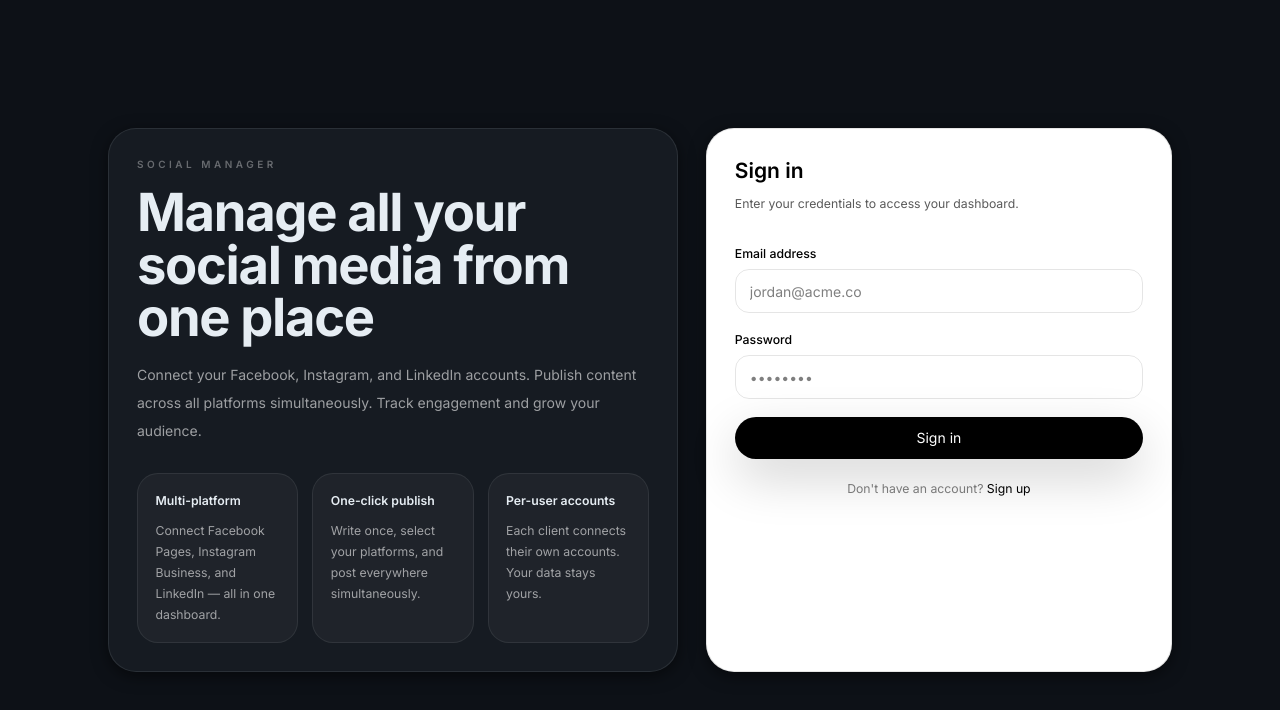
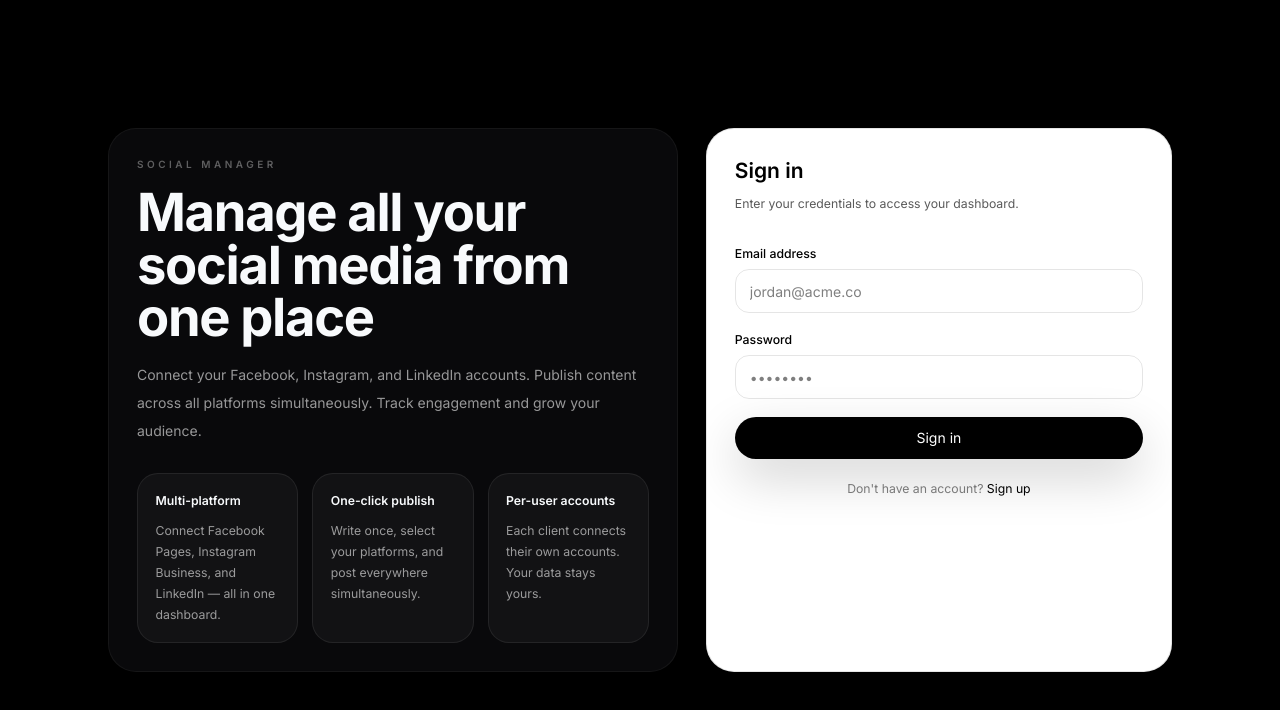
Before and after one commit to markoaimarketingin-stack/social-manager, a React (Vite) app in the folder frontend/: page /auth in a window 1280 px wide. Shown: the top 710 px of the page. Built offline with nearby package versions, Linux system fonts and the light colour scheme; no server answers.

Commit message:
Version 1.0

```diff
--- a/frontend/src/components/layout/AssistantPanel.tsx
+++ b/frontend/src/components/layout/AssistantPanel.tsx
@@ -194,13 +194,13 @@ export function AssistantPanel({ workspaceId }: Props) {
 
   return (
     <div
-      className="flex h-full w-full flex-col border-l border-[#161b22]"
-      style={{ background: "#06090e", color: "#e6edf3" }}
+      className="flex h-full w-full flex-col border-l border-[#111111]"
+      style={{ background: "#000000", color: "#e6edf3" }}
     >
       {/* Header */}
       <div
         className="shrink-0 px-4 py-3.5 flex items-center justify-between"
-        style={{ borderBottom: "1px solid #161b22" }}
+        style={{ borderBottom: "1px solid #111111" }}
       >
         <div className="flex items-center gap-2">
           <div
@@ -394,9 +394,9 @@ export function AssistantPanel({ workspaceId }: Props) {
       </div>
 
       {/* Input Dock at Bottom */}
-      <div className="shrink-0 p-3 bg-[#03060a]" style={{ borderTop: "1px solid #161b22" }}>
+      <div className="shrink-0 p-3 bg-[#000000]" style={{ borderTop: "1px solid #111111" }}>
         <div
-          className="flex flex-col gap-2 p-2 rounded-xl bg-[#0d1117] border border-[#21262d]"
+          className="flex flex-col gap-2 p-2 rounded-xl bg-[#080808] border border-[#161616]"
         >
           {/* Helper details line */}
           <span className="text-[9px] text-white/25 px-1 font-semibold">
--- a/frontend/src/components/layout/Sidebar.tsx
+++ b/frontend/src/components/layout/Sidebar.tsx
@@ -112,11 +112,11 @@ export function Sidebar({
     : user?.email?.[0]?.toUpperCase() ?? "D";
 
   return (
-    <div className="flex h-full w-full flex-col" style={{ background: "#06090e", color: "#e6edf3" }}>
+    <div className="flex h-full w-full flex-col" style={{ background: "#000000", color: "#e6edf3" }}>
       {/* Brand header */}
       <div
         className="flex items-center gap-3 px-5 py-4 shrink-0"
-        style={{ borderBottom: "1px solid #161b22" }}
+        style={{ borderBottom: "1px solid #111111" }}
       >
         <div
           className="flex h-9 w-9 items-center justify-center rounded-xl text-white text-sm font-bold shrink-0 shadow-[0_0_15px_rgba(31,111,235,0.25)]"
@@ -138,7 +138,7 @@ export function Sidebar({
       {connections.length > 0 && (
         <div
           className="px-5 py-2 flex flex-wrap gap-1.5 shrink-0 bg-white/[0.01]"
-          style={{ borderBottom: "1px solid #161b22" }}
+          style={{ borderBottom: "1px solid #111111" }}
         >
           {connections.map((c) => {
             const colors: Record<string, string> = {
@@ -218,7 +218,7 @@ export function Sidebar({
       </nav>
 
       {/* Footer */}
-      <div className="shrink-0 p-3 space-y-2 bg-[#03060a]" style={{ borderTop: "1px solid #161b22" }}>
+      <div className="shrink-0 p-3 space-y-2 bg-[#000000]" style={{ borderTop: "1px solid #111111" }}>
         {/* Connect platforms button */}
         <button
           onClick={onGoConnect}
@@ -240,7 +240,7 @@ export function Sidebar({
         {/* User profile */}
         <div
           className="flex items-center gap-2 rounded-lg p-2"
-          style={{ background: "#0d1117", border: "1px solid #161b22" }}
+          style={{ background: "#080808", border: "1px solid #111111" }}
         >
           <div
             className="flex h-8 w-8 shrink-0 items-center justify-center rounded-full text-xs font-bold shadow-[0_0_10px_rgba(56,139,253,0.15)]"
--- a/frontend/src/features/workspace/components/WorkspaceLayout.tsx
+++ b/frontend/src/features/workspace/components/WorkspaceLayout.tsx
@@ -74,7 +74,7 @@ export function WorkspaceLayout() {
         pushToast,
       }}
     >
-      <div className="flex h-screen w-screen flex-col overflow-hidden" style={{ background: "#06090e" }}>
+      <div className="flex h-screen w-screen flex-col overflow-hidden" style={{ background: "#000000" }}>
 
         {/* Offline Demo Mode Banner */}
         {isDemoFallback && (
@@ -98,7 +98,7 @@ export function WorkspaceLayout() {
           {/* Sidebar */}
           <aside
             className="hidden h-full shrink-0 lg:flex"
-            style={{ width: "240px", background: "#06090e", borderRight: "1px solid #161b22" }}
+            style={{ width: "240px", background: "#000000", borderRight: "1px solid #111111" }}
           >
             <Sidebar
               workspaceId={workspaceId}
@@ -116,8 +116,8 @@ export function WorkspaceLayout() {
               <section className="flex min-w-0 flex-1 flex-col overflow-hidden">
                 {/* Top bar */}
                 <div
-                  className="flex h-12 shrink-0 items-center justify-between px-5 bg-[#06090e]"
-                  style={{ borderBottom: "1px solid #161b22" }}
+                  className="flex h-12 shrink-0 items-center justify-between px-5 bg-[#000000]"
+                  style={{ borderBottom: "1px solid #111111" }}
                 >
                   <div className="flex items-center gap-2">
                     <span className="text-xs font-medium" style={{ color: "#484f58" }}>
@@ -201,7 +201,7 @@ export function WorkspaceLayout() {
                   </div>
                 </div>
 
-                <div className="shell-scroll flex-1 overflow-y-auto overflow-x-hidden" style={{ background: "#0d1117" }}>
+                <div className="shell-scroll flex-1 overflow-y-auto overflow-x-hidden" style={{ background: "#000000" }}>
                   <Outlet context={{ workspaceId }} />
                 </div>
               </section>
@@ -210,7 +210,7 @@ export function WorkspaceLayout() {
               {!assistantCollapsed && (
                 <aside
                   className="hidden h-full shrink-0 xl:flex"
-                  style={{ width: "320px", background: "#06090e", borderLeft: "1px solid #161b22" }}
+                  style={{ width: "320px", background: "#000000", borderLeft: "1px solid #111111" }}
                 >
                   <AssistantPanel workspaceId={workspaceId} />
                 </aside>
--- a/frontend/src/styles/index.css
+++ b/frontend/src/styles/index.css
@@ -7,26 +7,26 @@
 
 :root {
   color: #e2e8f0;
-  background: #0d1117;
+  background: #000000;
   font-family: "Inter", "Segoe UI", system-ui, sans-serif;
   color-scheme: dark;
 
-  /* Core surfaces */
-  --bg-base: #0d1117;
-  --bg-elevated: #161b22;
-  --bg-overlay: #21262d;
-  --bg-muted: #30363d;
+  /* Core surfaces - Pitch Black & Carbon VS Code Dark Theme */
+  --bg-base: #000000;
+  --bg-elevated: #09090b;
+  --bg-overlay: #141416;
+  --bg-muted: #1e1e21;
 
-  /* Borders */
-  --border-subtle: rgba(48, 54, 61, 0.8);
-  --border-default: rgba(48, 54, 61, 1);
-  --border-emphasis: rgba(110, 118, 129, 0.4);
+  /* Borders - Minimal carbon borders */
+  --border-subtle: rgba(255, 255, 255, 0.05);
+  --border-default: rgba(255, 255, 255, 0.08);
+  --border-emphasis: rgba(255, 255, 255, 0.15);
 
   /* Text */
-  --text-primary: #e6edf3;
-  --text-secondary: #8b949e;
-  --text-muted: #6e7681;
-  --text-link: #58a6ff;
+  --text-primary: #f8fafc;
+  --text-secondary: #94a3b8;
+  --text-muted: #64748b;
+  --text-link: #388bfd;
 
   /* Accents */
   --accent-blue: #1f6feb;
@@ -41,20 +41,20 @@
   --platform-linkedin: #0077b5;
   --platform-instagram: #e1306c;
   --platform-facebook: #1877f2;
-  --platform-x: #000000;
+  --platform-x: #e6edf3;
 
   /* Shadows */
-  --shadow-sm: 0 1px 3px rgba(0,0,0,0.4);
-  --shadow-md: 0 4px 16px rgba(0,0,0,0.5);
-  --shadow-lg: 0 8px 32px rgba(0,0,0,0.6);
+  --shadow-sm: 0 1px 2px rgba(0,0,0,0.8);
+  --shadow-md: 0 4px 20px rgba(0,0,0,0.9);
+  --shadow-lg: 0 8px 36px rgba(0,0,0,0.95);
 
   /* Shell compat */
-  --shell-bg: #0d1117;
-  --shell-panel: #161b22;
-  --shell-panel-soft: rgba(255, 255, 255, 0.04);
-  --shell-line: rgba(48, 54, 61, 0.8);
-  --shell-line-strong: rgba(110, 118, 129, 0.4);
-  --shell-muted: rgba(139, 148, 158, 0.8);
+  --shell-bg: #000000;
+  --shell-panel: #09090b;
+  --shell-panel-soft: rgba(255, 255, 255, 0.02);
+  --shell-line: rgba(255, 255, 255, 0.05);
+  --shell-line-strong: rgba(255, 255, 255, 0.12);
+  --shell-muted: rgba(148, 163, 184, 0.8);
   --shell-radius-xl: 0.75rem;
   --shell-radius-2xl: 0.5rem;
 }
```
Also changed, not shown: frontend/src/features/workspace/pages/WorkspaceOverviewPage.tsx (+24 -105 lines).
